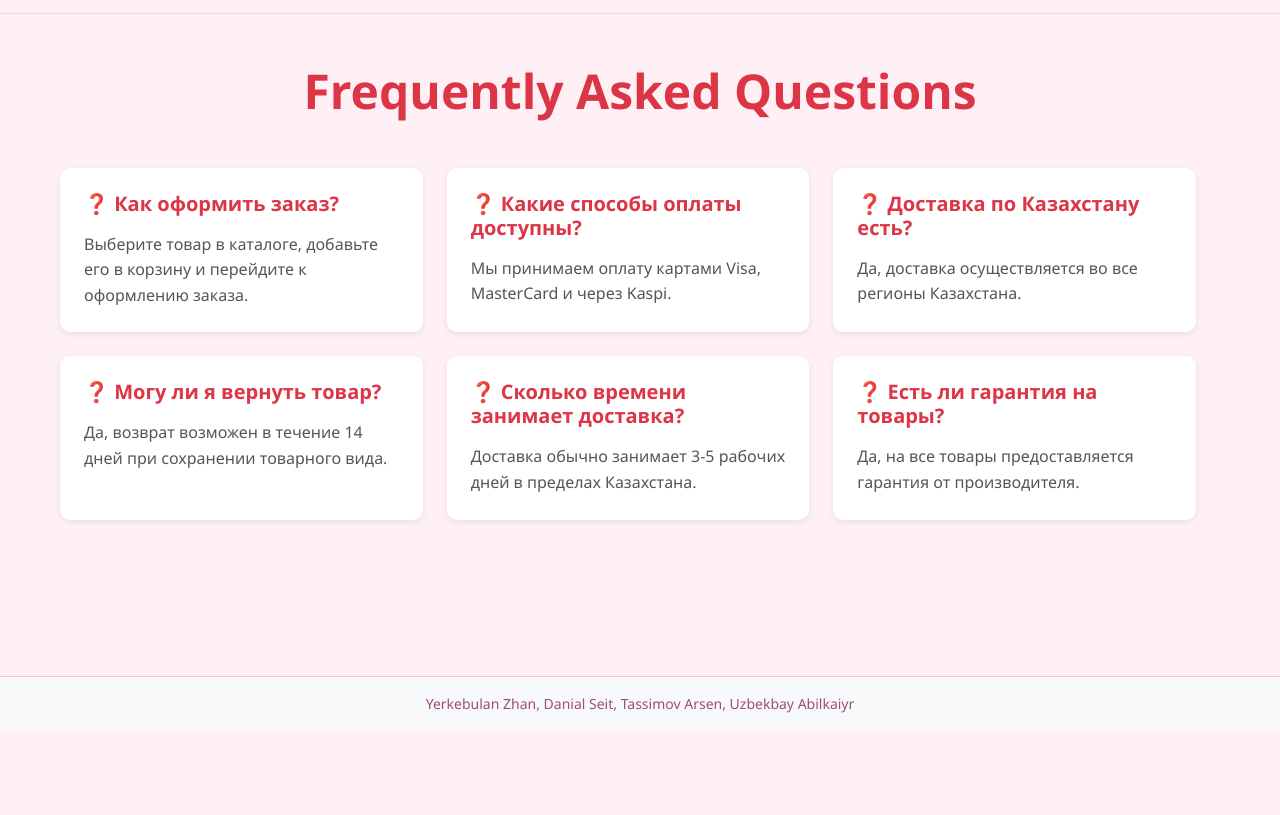
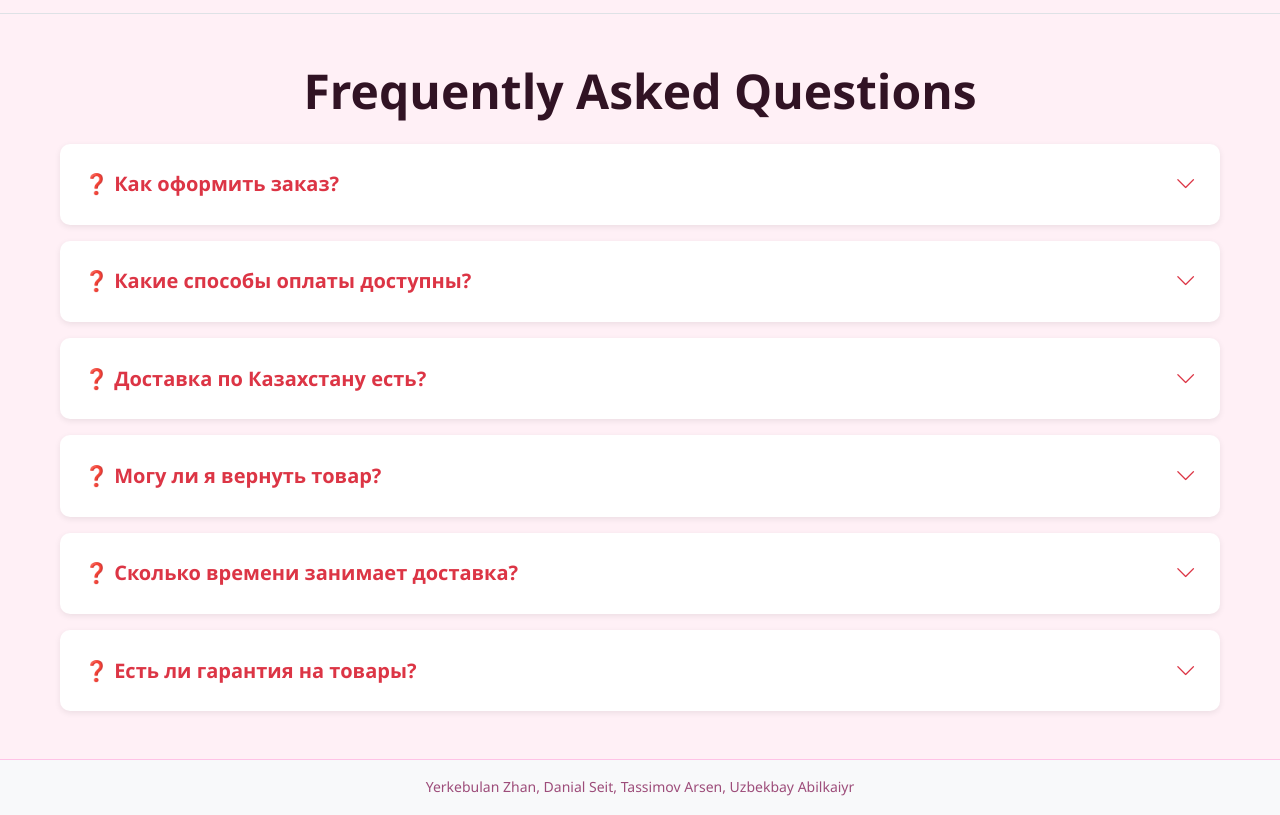
Before and after one commit to rikster-r/webtech2, a plain HTML site: page main/FAQ/FAQ.html in a window 1280 px wide. Shown: the part 69-884 px from the top of the page. Before the commit the page ends 800 px from the top, so only its background shows below. Drawn offline with nearby package versions, Linux system fonts and the light colour scheme.

Commit message:
Add faq accordion animations

```diff
--- a/main/FAQ/FAQ.css
+++ b/main/FAQ/FAQ.css
@@ -1,29 +1,7 @@
-body {
-  font-family: 'Segoe UI', Tahoma, Geneva, Verdana, sans-serif;
-  background-color: #fff0f6; /* light pink */
-  color: #311324; /* deep rose text */
-  line-height: 1.6;
-}
-
-.container {
-  max-width: 800px;
-  margin: 40px auto;
-  padding: 20px;
-}
-
-.faq-title {
-  text-align: center;
-  font-size: 2rem;
-  margin-bottom: 30px;
-  color: #d90368;
-}
-
 .faq-item {
   background: #fff;
   border-radius: 10px;
-  padding: 20px;
-  margin-bottom: 15px;
-  box-shadow: 0 2px 6px rgba(0,0,0,0.08);
+  box-shadow: 0 2px 6px rgba(0, 0, 0, 0.08);
   transition: transform 0.2s ease;
 }
 
@@ -31,13 +9,12 @@ body {
   transform: translateY(-2px);
 }
 
-.faq-question {
-  font-size: 1.2rem;
-  margin-bottom: 10px;
-  color: #d90368;
+.chevron {
+  font-size: 1.3rem;
+  color: #dc3545;
+  transition: transform 0.3s ease;
 }
 
-.faq-answer {
-  font-size: 1rem;
-  color: #555;
+.chevron.rotated {
+  transform: rotate(180deg);
 }
--- a/main/FAQ/FAQ.html
+++ b/main/FAQ/FAQ.html
@@ -1,59 +1,81 @@
 <!DOCTYPE html>
 <html lang="en">
   <head>
-  <meta charset="UTF-8">
-  <meta name="viewport" content="width=device-width, initial-scale=1.0">
+    <meta charset="UTF-8" />
+    <meta name="viewport" content="width=device-width, initial-scale=1.0" />
     <title>FAQ - Egoisty</title>
 
-  <!-- Bootstrap -->
     <link
       href="https://cdn.jsdelivr.net/npm/bootstrap@5.3.3/dist/css/bootstrap.min.css"
       rel="stylesheet"
     />
+    <link
+      rel="stylesheet"
+      href="https://cdn.jsdelivr.net/npm/bootstrap-icons@1.11.3/font/bootstrap-icons.css"
+    />
 
-  <link rel="stylesheet" href="../../global.css">
-  <style>
-    .faq-title {
-      color: #dc3545;
-    }
-    .faq-item {
-      background: #fff;
-      border-radius: 10px;
-      box-shadow: 0 2px 6px rgba(0,0,0,0.08);
-      transition: transform 0.2s ease;
-      width: 100%;
-    }
-    .faq-item:hover {
-      transform: translateY(-2px);
-    }
-    .faq-question {
-      color: #dc3545;
-    }
-    .faq-answer {
-      color: #555;
-    }
-  </style>
+    <link rel="stylesheet" href="../../global.css" />
+    <link rel="stylesheet" href="FAQ.css" />
+    <script src="FAQ.js" defer></script>
   </head>
   <body class="d-flex flex-column min-vh-100">
-
-  <!-- Header -->
-  <header class="d-flex justify-content-between align-items-center p-3 border-bottom">
+    <header
+      class="d-flex justify-content-between align-items-center p-3 border-bottom"
+    >
       <div class="d-flex align-items-center gap-2">
-      <img src="../../static/media/sticker.webp" width="50" height="50" alt="Logo" />
+        <img
+          src="../../static/media/sticker.webp"
+          width="50"
+          height="50"
+          alt="Logo"
+        />
         <h1 class="h5 m-0">Egoisty</h1>
       </div>
 
       <nav>
         <ul class="nav gap-3">
-        <li class="nav-item"><a class="nav-link text-dark" href="../welcome/main.html">Home</a></li>
-        <li class="nav-item"><a class="nav-link text-dark" href="../catalog/catalog.html">Catalog</a></li>
-        <li class="nav-item"><a class="nav-link text-dark" href="../gallery/gallery.html">Gallery</a></li>
-        <li class="nav-item"><a class="nav-link fw-semibold text-danger" href="FAQ.html">FAQ</a></li>
-        <li class="nav-item"><a class="nav-link text-dark" href="../../authentication/login/login.html">Sign in</a></li>
-        <li class="nav-item"><a class="nav-link text-dark" href="../../authentication/register/register.html">Sign up</a></li>
           <li class="nav-item">
-          <a class="nav-link d-flex align-items-center text-dark" href="../cart/cart.html">
-            <svg class="me-1" fill="currentColor" viewBox="0 0 24 24" width="20" height="20">
+            <a class="nav-link text-dark" href="../welcome/main.html">Home</a>
+          </li>
+          <li class="nav-item">
+            <a class="nav-link text-dark" href="../catalog/catalog.html"
+              >Catalog</a
+            >
+          </li>
+          <li class="nav-item">
+            <a class="nav-link text-dark" href="../gallery/gallery.html"
+              >Gallery</a
+            >
+          </li>
+          <li class="nav-item">
+            <a class="nav-link fw-semibold text-danger" href="FAQ.html">FAQ</a>
+          </li>
+          <li class="nav-item">
+            <a
+              class="nav-link text-dark"
+              href="../../authentication/login/login.html"
+              >Sign in</a
+            >
+          </li>
+          <li class="nav-item">
+            <a
+              class="nav-link text-dark"
+              href="../../authentication/register/register.html"
+              >Sign up</a
+            >
+          </li>
+          <li class="nav-item">
+            <a
+              class="nav-link d-flex align-items-center text-dark"
+              href="../cart/cart.html"
+            >
+              <svg
+                class="me-1"
+                fill="currentColor"
+                viewBox="0 0 24 24"
+                width="20"
+                height="20"
+              >
                 <path
                   d="M7 4h14l-1.1 8.8H8.9L7 4zm0 0L5.4 2H1m6 2l1.1 8.8v0M9 19.5c0 .8.7 1.5 1.5 1.5s1.5-.7 1.5-1.5-.7-1.5-1.5-1.5S9 18.7 9 19.5zm9.5 0c0 .8.7 1.5 1.5 1.5s1.5-.7 1.5-1.5-.7-1.5-1.5-1.5-1.5.7-1.5 1.5z"
                   stroke="currentColor"
@@ -70,57 +92,112 @@
       </nav>
     </header>
 
-  <!-- FAQ Content -->
     <main class="container my-5">
-    <!-- Two-column layout for title and intro -->
-    <div class="row mb-4">
-      <div class="col-12">
-        <h1 class="faq-title text-center display-5 fw-bold mb-4">Frequently Asked Questions</h1>
+      <h1 class="faq-title text-center display-5 fw-bold mb-4">
+        Frequently Asked Questions
+      </h1>
+
+      <div class="faq-list d-flex flex-column gap-3">
+        <div class="faq-item">
+          <div
+            class="d-flex justify-content-between align-items-center faq-question p-4"
+          >
+            <h3 class="fs-5 fw-semibold m-0 text-danger">
+              ❓ Как оформить заказ?
+            </h3>
+            <i class="bi bi-chevron-down chevron"></i>
+          </div>
+          <div class="faq-answer">
+            <p class="mb-0 px-4 pb-4">
+              Выберите товар в каталоге, добавьте его в корзину и перейдите к
+              оформлению заказа.
+            </p>
           </div>
         </div>
 
-    <!-- Three-column grid for FAQ items on larger screens -->
-    <div class="row g-4 w-100">
-      <div class="col-12 col-md-6 col-lg-4">
-        <div class="faq-item p-4 h-100">
-          <h3 class="faq-question fs-5 fw-semibold mb-3">❓ Как оформить заказ?</h3>
-          <p class="faq-answer mb-0">Выберите товар в каталоге, добавьте его в корзину и перейдите к оформлению заказа.</p>
+        <div class="faq-item">
+          <div
+            class="d-flex justify-content-between align-items-center faq-question p-4"
+          >
+            <h3 class="fs-5 fw-semibold m-0 text-danger">
+              ❓ Какие способы оплаты доступны?
+            </h3>
+            <i class="bi bi-chevron-down chevron"></i>
+          </div>
+          <div class="faq-answer">
+            <p class="mb-0 px-4 pb-4">
+              Мы принимаем оплату картами Visa, MasterCard и через Kaspi.
+            </p>
           </div>
         </div>
-      <div class="col-12 col-md-6 col-lg-4">
-        <div class="faq-item p-4 h-100">
-          <h3 class="faq-question fs-5 fw-semibold mb-3">❓ Какие способы оплаты доступны?</h3>
-          <p class="faq-answer mb-0">Мы принимаем оплату картами Visa, MasterCard и через Kaspi.</p>
+
+        <div class="faq-item">
+          <div
+            class="d-flex justify-content-between align-items-center faq-question p-4"
+          >
+            <h3 class="fs-5 fw-semibold m-0 text-danger">
+              ❓ Доставка по Казахстану есть?
+            </h3>
+            <i class="bi bi-chevron-down chevron"></i>
+          </div>
+          <div class="faq-answer">
+            <p class="mb-0 px-4 pb-4">
+              Да, доставка осуществляется во все регионы Казахстана.
+            </p>
           </div>
         </div>
-      <div class="col-12 col-md-6 col-lg-4">
-        <div class="faq-item p-4 h-100">
-          <h3 class="faq-question fs-5 fw-semibold mb-3">❓ Доставка по Казахстану есть?</h3>
-          <p class="faq-answer mb-0">Да, доставка осуществляется во все регионы Казахстана.</p>
+
+        <div class="faq-item">
+          <div
+            class="d-flex justify-content-between align-items-center faq-question p-4"
+          >
+            <h3 class="fs-5 fw-semibold m-0 text-danger">
+              ❓ Могу ли я вернуть товар?
+            </h3>
+            <i class="bi bi-chevron-down chevron"></i>
+          </div>
+          <div class="faq-answer">
+            <p class="mb-0 px-4 pb-4">
+              Да, возврат возможен в течение 14 дней при сохранении товарного
+              вида.
+            </p>
           </div>
         </div>
-      <div class="col-12 col-md-6 col-lg-4">
-        <div class="faq-item p-4 h-100">
-          <h3 class="faq-question fs-5 fw-semibold mb-3">❓ Могу ли я вернуть товар?</h3>
-          <p class="faq-answer mb-0">Да, возврат возможен в течение 14 дней при сохранении товарного вида.</p>
+
+        <div class="faq-item">
+          <div
+            class="d-flex justify-content-between align-items-center faq-question p-4"
+          >
+            <h3 class="fs-5 fw-semibold m-0 text-danger">
+              ❓ Сколько времени занимает доставка?
+            </h3>
+            <i class="bi bi-chevron-down chevron"></i>
+          </div>
+          <div class="faq-answer">
+            <p class="mb-0 px-4 pb-4">
+              Доставка обычно занимает 3-5 рабочих дней в пределах Казахстана.
+            </p>
           </div>
         </div>
-      <div class="col-12 col-md-6 col-lg-4">
-        <div class="faq-item p-4 h-100">
-          <h3 class="faq-question fs-5 fw-semibold mb-3">❓ Сколько времени занимает доставка?</h3>
-          <p class="faq-answer mb-0">Доставка обычно занимает 3-5 рабочих дней в пределах Казахстана.</p>
+
+        <div class="faq-item">
+          <div
+            class="d-flex justify-content-between align-items-center faq-question p-4"
+          >
+            <h3 class="fs-5 fw-semibold m-0 text-danger">
+              ❓ Есть ли гарантия на товары?
+            </h3>
+            <i class="bi bi-chevron-down chevron"></i>
           </div>
-      </div>
-      <div class="col-12 col-md-6 col-lg-4">
-        <div class="faq-item p-4 h-100">
-          <h3 class="faq-question fs-5 fw-semibold mb-3">❓ Есть ли гарантия на товары?</h3>
-          <p class="faq-answer mb-0">Да, на все товары предоставляется гарантия от производителя.</p>
+          <div class="faq-answer">
+            <p class="mb-0 px-4 pb-4">
+              Да, на все товары предоставляется гарантия от производителя.
+            </p>
           </div>
         </div>
       </div>
     </main>
 
-  <!-- Footer -->
     <footer class="footer text-center py-3 bg-body-tertiary mt-auto">
       Yerkebulan Zhan, Danial Seit, Tassimov Arsen, Uzbekbay Abilkaiyr
     </footer>
--- /dev/null
+++ b/main/FAQ/FAQ.js
@@ -0,0 +1,38 @@
+document.addEventListener('DOMContentLoaded', () => {
+  const faqItems = document.querySelectorAll('.faq-item');
+
+  faqItems.forEach((item) => {
+    const question = item.querySelector('.faq-question');
+    const answer = item.querySelector('.faq-answer');
+    const chevron = item.querySelector('.chevron');
+
+    // Hide answers by default
+    answer.style.maxHeight = '0';
+    answer.style.overflow = 'hidden';
+    answer.style.transition = 'max-height 0.3s ease, opacity 0.3s ease';
+    answer.style.opacity = '0';
+
+    question.style.cursor = 'pointer';
+
+    // Toggle visibility
+    question.addEventListener('click', () => {
+      const isOpen = chevron.classList.contains('rotated');
+
+      // Close all other items
+      faqItems.forEach((item) => {
+        const answer = item.querySelector('.faq-answer');
+        const chevron = item.querySelector('.chevron');
+        answer.style.maxHeight = '0';
+        answer.style.opacity = '0';
+        chevron.classList.remove('rotated');
+      });
+
+      // If the clicked one was closed — open it
+      if (!isOpen) {
+        answer.style.maxHeight = answer.scrollHeight + 'px';
+        answer.style.opacity = '1';
+        chevron.classList.add('rotated');
+      }
+    });
+  });
+});
```
Lines whose indentation alone changed are shown as unchanged.
